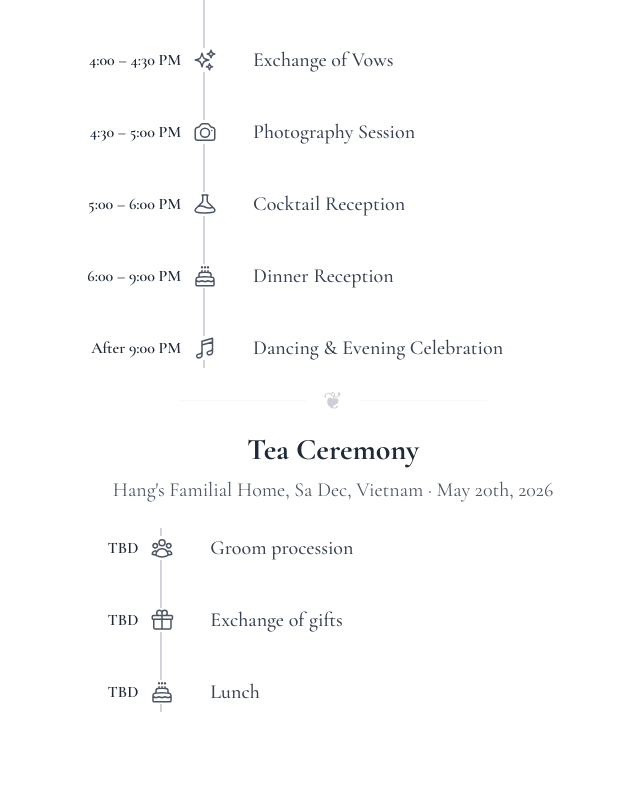
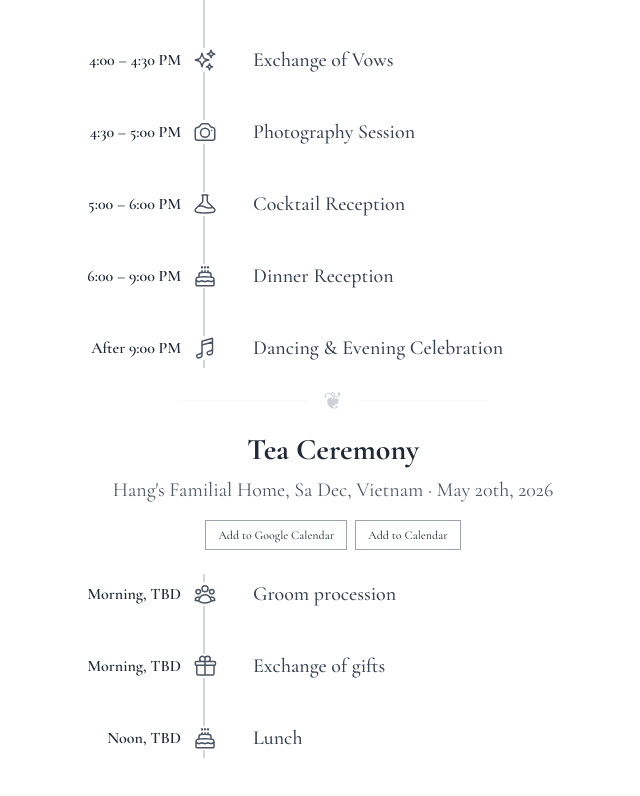
Before and after one commit to ericandoh/wedding, a Next.js app: page /schedule in a window 1280 px wide. Shown: the part 374-1170 px from the top of the page, without its empty margins (307-947 px from the left). Before the commit the page ends 1134 px from the top, so only its background shows below. Built offline with nearby package versions, Linux system fonts and the light colour scheme; a web font is replaced by a local one.

Commit message:
fix rsvp build and update schedule

```diff
--- a/app/admin/send-email/page.tsx
+++ b/app/admin/send-email/page.tsx
@@ -23,7 +23,9 @@ const EMAIL_TEMPLATES = {
 const SAMPLE_RSVP_DATA: RSVPData = {
   name: 'John Smith',
   plusOneName: 'Jane Smith',
+  canAttendPreWedding: true,
   canAttendWesternWedding: true,
+  canAttendAfterparty: true,
   canAttendTeaCeremony: false,
   email: 'john@example.com',
   phone: '+1 (555) 123-4567',
--- a/app/api/rsvp/route.ts
+++ b/app/api/rsvp/route.ts
@@ -1,6 +1,6 @@
 import { google } from 'googleapis';
 import { NextRequest, NextResponse } from 'next/server';
-import { generateRSVPConfirmationEmail, generateAdminNotificationEmail } from '../../../lib/email-templates';
+import { generateRSVPConfirmationEmail, generateAdminNotificationEmail, RSVPData } from '../../../lib/email-templates';
 import * as nodemailer from 'nodemailer';
 
 export async function POST(request: NextRequest) {
@@ -10,9 +10,9 @@ export async function POST(request: NextRequest) {
       name,
       plusOneName,
       children,
-      canAttendPreWedding,
+      canAttendPreWedding = false,
       canAttendWesternWedding,
-      canAttendAfterparty,
+      canAttendAfterparty = false,
       canAttendTeaCeremony,
       email,
       phone,
@@ -155,17 +155,17 @@ export async function POST(request: NextRequest) {
     // Send confirmation email to the guest only if they subscribed (notificationMethod is 'email')
     if (notificationMethod === 'email') {
       try {
-        const emailData = {
+        const emailData: RSVPData = {
           name: name.trim(),
           plusOneName: plusOneName || '',
-          canAttendPreWedding,
-          canAttendWesternWedding,
-          canAttendAfterparty,
-          canAttendTeaCeremony,
+          canAttendPreWedding: canAttendPreWedding ?? false,
+          canAttendWesternWedding: canAttendWesternWedding ?? false,
+          canAttendAfterparty: canAttendAfterparty ?? false,
+          canAttendTeaCeremony: canAttendTeaCeremony ?? false,
           email: email.trim(),
           phone: phone || '',
-          accommodationDetails,
-          transportationDetails,
+          accommodationDetails: accommodationDetails ?? false,
+          transportationDetails: transportationDetails ?? false,
           dietaryRestrictions: dietaryRestrictions || '',
           accessibilityRestrictions: accessibilityRestrictions || '',
           notificationMethod: notificationMethod || '',
--- a/app/schedule/page.tsx
+++ b/app/schedule/page.tsx
@@ -75,6 +75,68 @@ export default function Schedule() {
     const link = document.createElement('a');
     link.href = url;
     link.download = 'hang-eric-wedding.ics';
+    document.body.appendChild(link);
+    link.click();
+    document.body.removeChild(link);
+    URL.revokeObjectURL(url);
+  };
+
+  const generateTeaCeremonyGoogleCalendarLink = () => {
+    const title = 'Hang & Eric Tea Ceremony';
+    const location = '220 Đường Lê Lợi, khóm 1, Sa Đéc, Đồng Tháp, Vietnam';
+    const description = 'Join us for Hang and Eric\'s tea ceremony celebration!';
+
+    // May 20th, 2026, 9:00 AM - 2:00 PM (Vietnam timezone is GMT+7)
+    const startDate = '20260520T090000'; // 9:00 AM
+    const endDate = '20260520T140000'; // 2:00 PM
+
+    const googleUrl = `https://calendar.google.com/calendar/render?action=TEMPLATE&text=${encodeURIComponent(title)}&dates=${startDate}/${endDate}&details=${encodeURIComponent(description)}&location=${encodeURIComponent(location)}&ctz=Asia/Ho_Chi_Minh`;
+
+    return googleUrl;
+  };
+
+  const generateTeaCeremonyICSFile = () => {
+    const title = 'Hang & Eric Tea Ceremony';
+    const location = '220 Đường Lê Lợi, khóm 1, Sa Đéc, Đồng Tháp, Vietnam';
+    const description = 'Join us for Hang and Eric\'s tea ceremony celebration!';
+
+    // Format: YYYYMMDDTHHMMSS
+    const startDate = '20260520T090000'; // 9:00 AM
+    const endDate = '20260520T140000'; // 2:00 PM
+    const timestamp = new Date().toISOString().replace(/[-:]/g, '').split('.')[0] + 'Z';
+
+    const icsContent = [
+      'BEGIN:VCALENDAR',
+      'VERSION:2.0',
+      'PRODID:-//Hang & Eric Wedding//EN',
+      'CALSCALE:GREGORIAN',
+      'METHOD:PUBLISH',
+      'BEGIN:VTIMEZONE',
+      'TZID:Asia/Ho_Chi_Minh',
+      'BEGIN:STANDARD',
+      'DTSTART:19700101T000000',
+      'TZOFFSETFROM:+0700',
+      'TZOFFSETTO:+0700',
+      'END:STANDARD',
+      'END:VTIMEZONE',
+      'BEGIN:VEVENT',
+      `DTSTART;TZID=Asia/Ho_Chi_Minh:${startDate}`,
+      `DTEND;TZID=Asia/Ho_Chi_Minh:${endDate}`,
+      `DTSTAMP:${timestamp}`,
+      `SUMMARY:${title}`,
+      `DESCRIPTION:${description}`,
+      `LOCATION:${location}`,
+      'STATUS:CONFIRMED',
+      'SEQUENCE:0',
+      'END:VEVENT',
+      'END:VCALENDAR'
+    ].join('\r\n');
+
+    const blob = new Blob([icsContent], { type: 'text/calendar;charset=utf-8' });
+    const url = URL.createObjectURL(blob);
+    const link = document.createElement('a');
+    link.href = url;
+    link.download = 'hang-eric-tea-ceremony.ics';
     document.body.appendChild(link);
     link.click();
     document.body.removeChild(link);
@@ -295,10 +357,28 @@ export default function Schedule() {
                   <p className="text-body text-xl text-gray-600 mt-2">
                     {t.hangsFamilialHome}, {t.saDecVietnam} · {t.may20th2026}
                   </p>
+
+                  {/* Calendar Buttons */}
+                  <div className="flex flex-col sm:flex-row gap-2 justify-center mt-4">
+                    <a
+                      href={generateTeaCeremonyGoogleCalendarLink()}
+                      target="_blank"
+                      rel="noopener noreferrer"
+                      className="text-button-sm inline-block border border-gray-400 px-3 py-1.5 text-xs text-gray-700 transition-all duration-300 hover:bg-gray-100 hover:text-gray-900"
+                    >
+                      {t.addToGoogleCalendar}
+                    </a>
+                    <button
+                      onClick={generateTeaCeremonyICSFile}
+                      className="text-button-sm inline-block border border-gray-400 px-3 py-1.5 text-xs text-gray-700 transition-all duration-300 hover:bg-gray-100 hover:text-gray-900"
+                    >
+                      {t.addToCalendar}
+                    </button>
+                  </div>
                 </div>
 
                 {/* Tea Ceremony Timeline */}
-                <div className="mx-auto max-w-5xl">
+                <div className="mx-auto max-w-3xl">
                   <div className="relative w-full">
                     {/* Central Line */}
                     <div className="absolute left-1/3 top-0 bottom-0 w-0.5 bg-gray-300 transform -translate-x-0.5"></div>
@@ -312,7 +392,7 @@ export default function Schedule() {
                       </div>
                       <div className="absolute right-2/3 pr-6 text-right transition-transform duration-300 group-hover:scale-110">
                         <div className="text-body text-base text-gray-800 font-semibold">
-                          TBD
+                          {t.morningTBD}
                         </div>
                       </div>
                       <div className="absolute left-1/3 pl-12 text-left transition-transform duration-300 group-hover:scale-110">
@@ -329,7 +409,7 @@ export default function Schedule() {
                       </div>
                       <div className="absolute right-2/3 pr-6 text-right transition-transform duration-300 group-hover:scale-110">
                         <div className="text-body text-base text-gray-800 font-semibold">
-                          TBD
+                          {t.morningTBD}
                         </div>
                       </div>
                       <div className="absolute left-1/3 pl-12 text-left transition-transform duration-300 group-hover:scale-110">
@@ -346,7 +426,7 @@ export default function Schedule() {
                       </div>
                       <div className="absolute right-2/3 pr-6 text-right transition-transform duration-300 group-hover:scale-110">
                         <div className="text-body text-base text-gray-800 font-semibold">
-                          TBD
+                          {t.noonTBD}
                         </div>
                       </div>
                       <div className="absolute left-1/3 pl-12 text-left transition-transform duration-300 group-hover:scale-110">
--- a/lib/translations.ts
+++ b/lib/translations.ts
@@ -69,6 +69,8 @@ export interface Translations {
   groomProcession: string;
   exchangeOfGifts: string;
   lunch: string;
+  morningTBD: string;
+  noonTBD: string;
   westernWedding: string;
   fusionResortsAndSpa: string;
   may23rd2026Schedule: string;
@@ -389,6 +391,8 @@ export const translations: Record<Language, Translations> = {
     groomProcession: 'Groom procession',
     exchangeOfGifts: 'Exchange of gifts',
     lunch: 'Lunch',
+    morningTBD: 'Morning, TBD',
+    noonTBD: 'Noon, TBD',
     westernWedding: 'Western Wedding',
     fusionResortsAndSpa: 'Fusion Resort & Villas',
     may23rd2026Schedule: 'May 23rd, 2026',
@@ -707,6 +711,8 @@ export const translations: Record<Language, Translations> = {
     groomProcession: 'Đoàn rước chú rể',
     exchangeOfGifts: 'Trao đổi quà cưới',
     lunch: 'Tiệc trưa',
+    morningTBD: 'Buổi sáng, TBD',
+    noonTBD: 'Buổi trưa, TBD',
     westernWedding: 'Lễ Cưới Phương Tây',
     fusionResortsAndSpa: 'Fusion Resort & Villas',
     may23rd2026Schedule: '23 tháng 5, 2026',
```
Also changed, not shown: app/api/rsvp/lookup/route.ts (+34 -17 lines).
